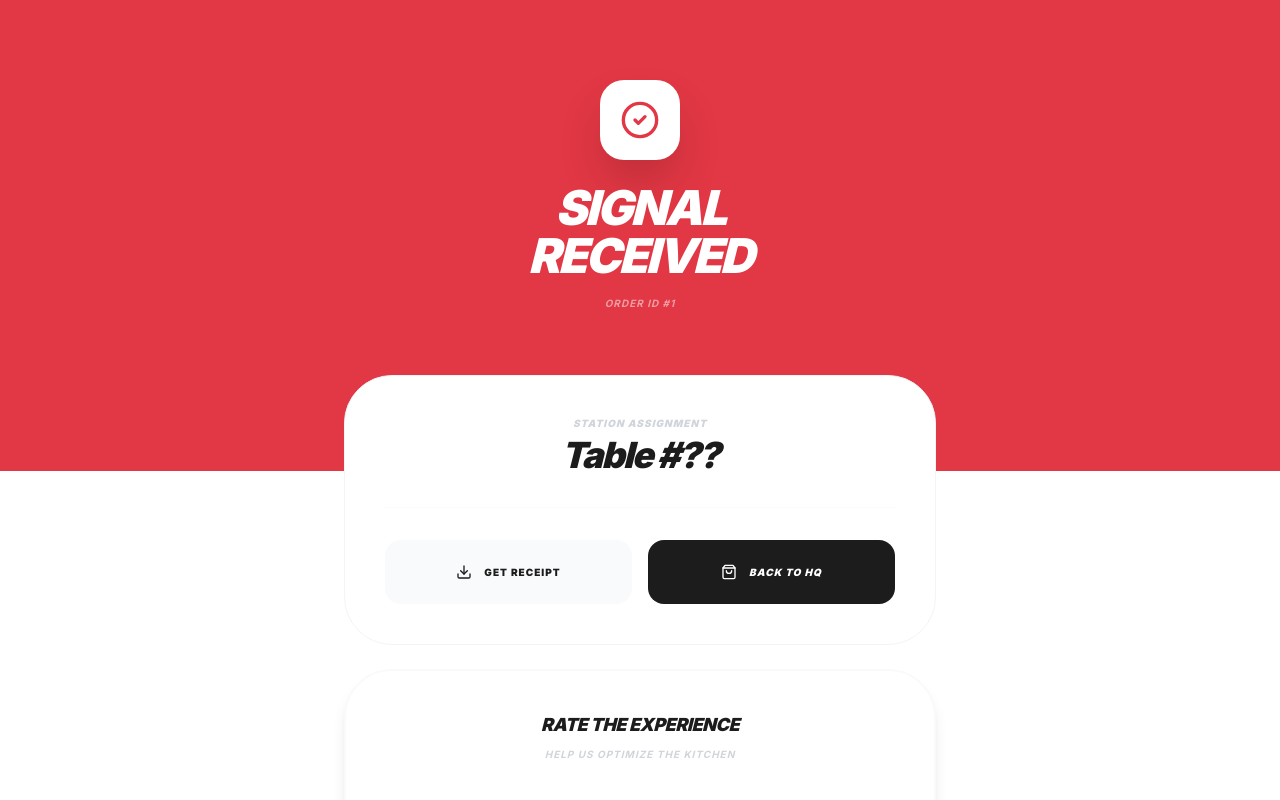
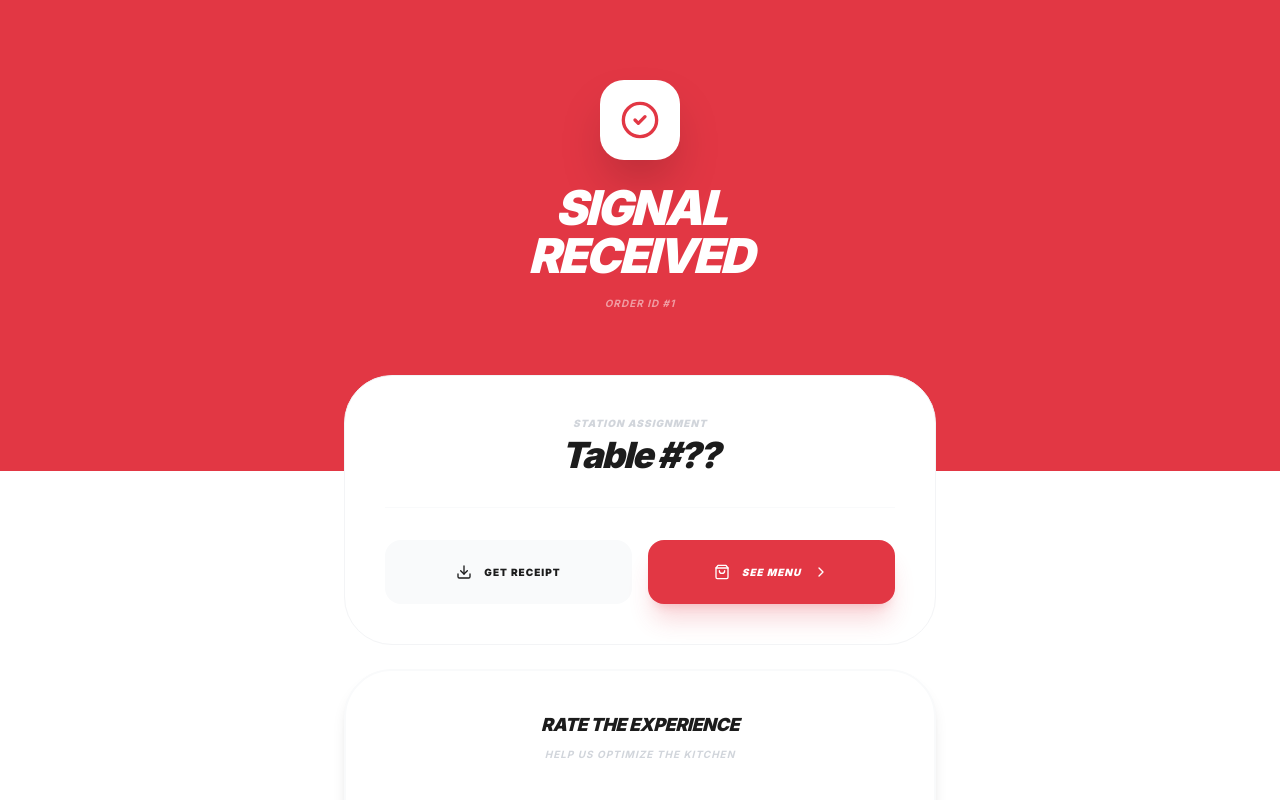
Before and after one commit to Arpankumar673/TableTap, a React (Vite) app: page /success/1 in a window 1280 px wide. Shown: the top 800 px of the page. Built offline with nearby package versions, Linux system fonts and the light colour scheme; no server answers; the database is empty.

Commit message:
🚀 Premium UX Update: Enhanced Order Success Navigation with Dynamic 'See Menu' Redirect

```diff
--- a/src/pages/Success.jsx
+++ b/src/pages/Success.jsx
@@ -58,16 +58,10 @@ const Success = () => {
 
     const whatsappUrl = useMemo(() => {
         if (!order || !recipient) return null;
-
         const itemsList = order.order_items.map(i => `${i.menu_items?.name || 'Dish'} x${i.quantity}`).join('\n');
-
         const message = `New Order 🧾\nTable: ${order.tables?.table_number || '??'}\n\n${itemsList}\n\nTotal: ₹${order.total_amount}`;
-
-        // Strip non-numeric and format for wa.me
         const cleanPhone = recipient.replace(/\D/g, '');
-        // Ensure starting with 91 if it's 10 digit
         const finalPhone = cleanPhone.length === 10 ? `91${cleanPhone}` : cleanPhone;
-
         return `https://wa.me/${finalPhone}?text=${encodeURIComponent(message)}`;
     }, [order, recipient]);
 
@@ -115,7 +109,6 @@ const Success = () => {
                             <h3 className="text-3xl md:text-4xl font-black text-[#1C1C1C] tracking-tighter italic">Table #{order?.tables?.table_number || '??'}</h3>
                         </div>
 
-                        {/* WhatsApp Broadcast Button - Exact UX Requirements */}
                         {whatsappUrl && (
                             <a
                                 href={whatsappUrl}
@@ -132,8 +125,10 @@ const Success = () => {
                         <button onClick={generateInvoice} className="h-16 bg-gray-50 text-[#1C1C1C] rounded-2xl font-black text-[10px] uppercase tracking-widest flex items-center justify-center gap-3 transition-all active:scale-[0.98]">
                             <Download className="w-4 h-4" /> GET RECEIPT
                         </button>
-                        <Link to={`/admin/dashboard`} className="h-16 bg-[#1C1C1C] text-white rounded-2xl font-black text-[10px] uppercase tracking-widest flex items-center justify-center gap-3 transition-all active:scale-[0.98]">
-                            <ShoppingBag className="w-4 h-4" /> BACK TO HQ
+
+                        {/* Final Optimized "See Menu" Redirect */}
+                        <Link to={`/menu/${order?.tables?.table_number}`} className="h-16 bg-[#E23744] text-white rounded-2xl font-black text-[10px] uppercase tracking-widest flex items-center justify-center gap-3 transition-all active:scale-[0.98] shadow-xl shadow-[#E23744]/20">
+                            <ShoppingBag className="w-4 h-4" /> SEE MENU <ChevronRight className="w-4 h-4" />
                         </Link>
                     </div>
                 </div>
```
